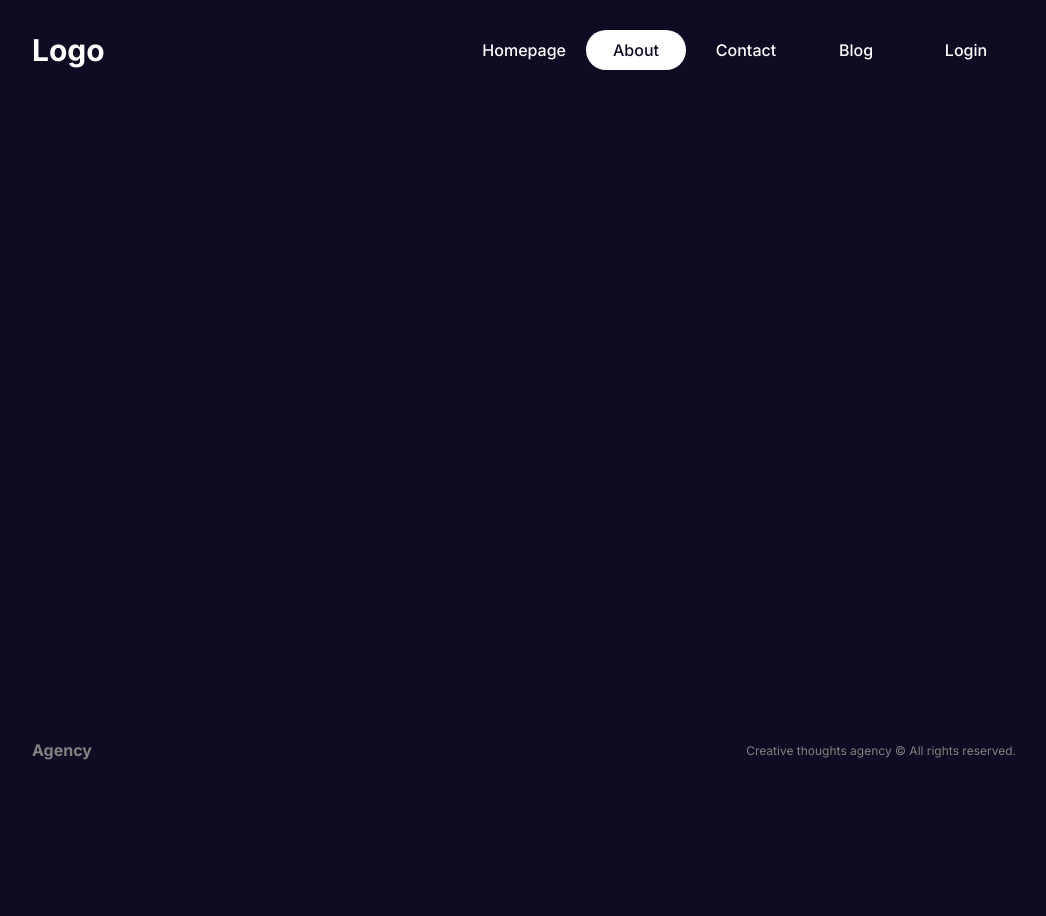
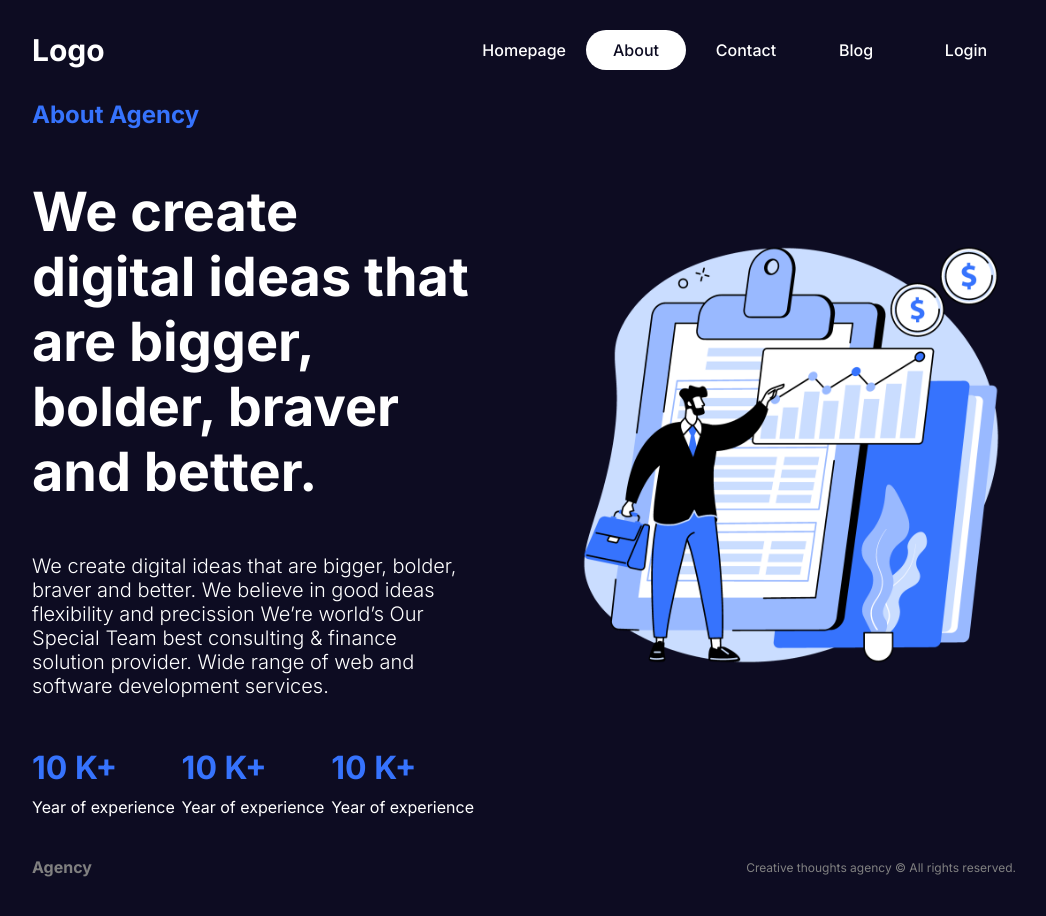
Before and after one commit to Wilson-Gip/blog-website-2, a Next.js app: page /about in a window 1280 px wide. Shown: the whole page, without its empty margins (116-1162 px from the left). Before the commit the page ends 800 px from the top, so only its background shows below. Built offline with nearby package versions, Linux system fonts and the light colour scheme.

Commit message:
about page

```diff
--- a/src/app/about/page.jsx
+++ b/src/app/about/page.jsx
@@ -1,14 +1,53 @@
-import styles from "./about.module.css"
-import Image from "next/image"
+import Image from "next/image";
+import styles from "./about.module.css";
 
-const About = () => {
+export const metadata = {
+  title: "About Page",
+  description: "About description",
+};
+
+
+const AboutPage = () => {
+
+  // console.log("lets check where it works")
   return (
-    <div>
+    <div className={styles.container}>
+      <div className={styles.textContainer}>
+        <h2 className={styles.subtitle}>About Agency</h2>
+        <h1 className={styles.title}>
+          We create digital ideas that are bigger, bolder, braver and better.
+        </h1>
+        <p className={styles.desc}>
+          We create digital ideas that are bigger, bolder, braver and better. We
+          believe in good ideas flexibility and precission We’re world’s Our
+          Special Team best consulting & finance solution provider. Wide range
+          of web and software development services.
+        </p>
+        <div className={styles.boxes}>
+          <div className={styles.box}>
+            <h1>10 K+</h1>
+            <p>Year of experience</p>
+          </div>
+          <div className={styles.box}>
+            <h1>10 K+</h1>
+            <p>Year of experience</p>
+          </div>
+          <div className={styles.box}>
+            <h1>10 K+</h1>
+            <p>Year of experience</p>
+          </div>
+        </div>
+      </div>
       <div className={styles.imgContainer}>
-        <Image src ="/about.png" alt="" fill/>
+        <Image
+          src="/about.png"
+          alt="About Image"
+          fill
+          className={styles.img}
+        />
       </div>
     </div>
-  )
-}
+  );
+};
 
-export default About
+export default AboutPage;
```
